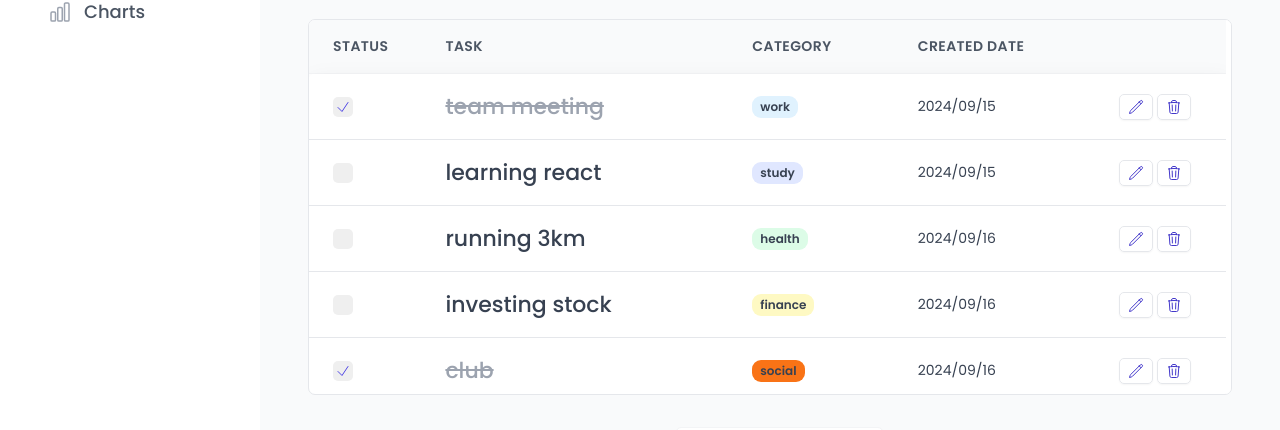
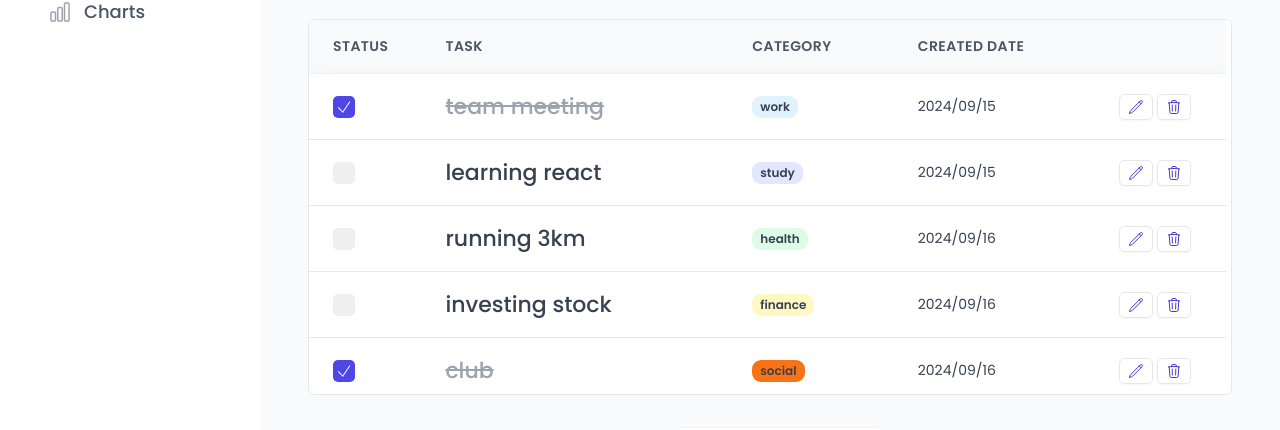
Before and after one commit to stevenHuang0604/todo-list-react, a React (Vite) app: page /lists in a window 1280 px wide. Shown: the part 225-655 px from the top of the page. Built offline with nearby package versions, Linux system fonts and the light colour scheme.

Commit message:
style: re-style list item checkbox

```diff
--- a/src/pages/Lists.jsx
+++ b/src/pages/Lists.jsx
@@ -1,7 +1,7 @@
 import { useTasks } from '../context/TasksContext';
 import Input from '../ui/Input';
 import List from '../ui/List';
-import Status from '../ui/status';
+import Status from '../ui/Status';
 
 function Lists() {
   const { tasks } = useTasks();
--- a/src/styles/ListItem.module.css
+++ b/src/styles/ListItem.module.css
@@ -21,8 +21,8 @@
 }
 
 .list__item-checkbox {
-  height: 2rem;
-  width: 2rem;
+  height: 2.2rem;
+  width: 2.2rem;
   border: none;
   border-radius: var(--border-radius-sm);
   margin-right: 2rem;
@@ -33,12 +33,12 @@
 }
 
 .list__item-checkbox--completed {
-  /* background-color: var(--color-brand-600); */
+  background-color: var(--color-brand-600);
 
   & svg {
-    width: 1.6rem;
-    height: 1.6rem;
-    color: var(--color-brand-600);
+    width: 1.8rem;
+    height: 1.8rem;
+    color: var(--color-brand-50);
   }
 }
 
```
